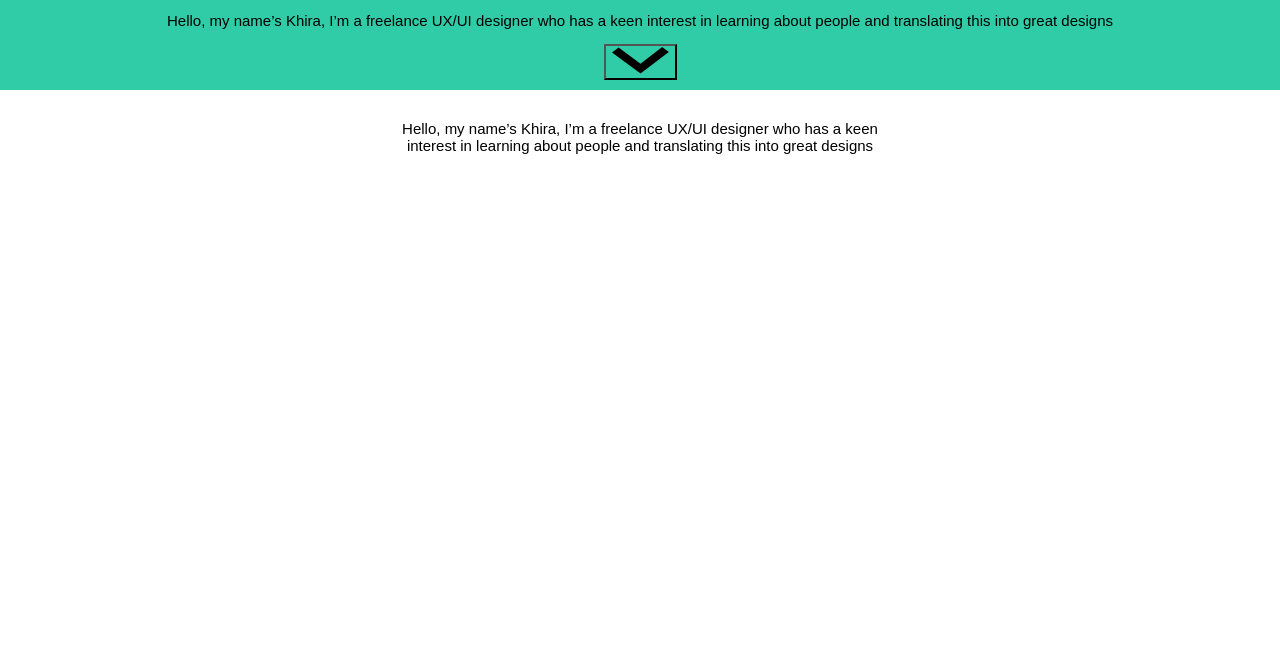
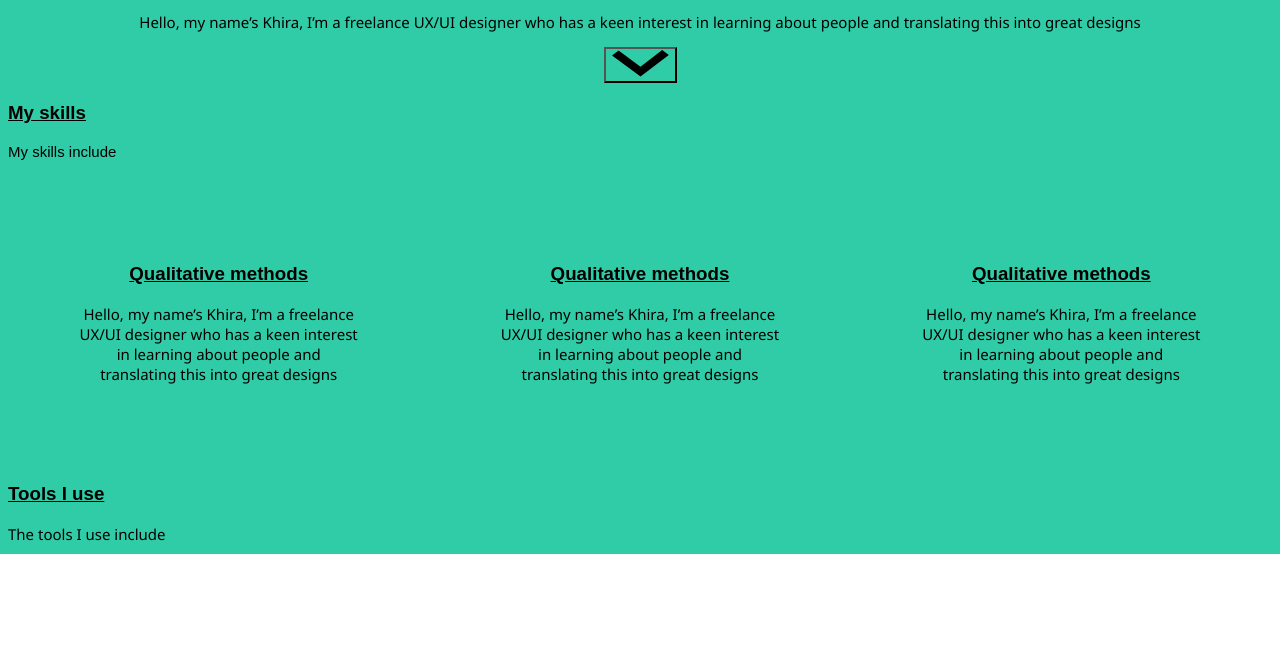
Before and after one commit to Khira3000/Khira3000-UX_UI_HW_17, a plain HTML site: page index.html in a window 1280 px wide. Shown: the part 150-799 px from the top of the page. Drawn offline with Linux system fonts and the light colour scheme; a script that the page names is missing; files whose address does not match are found by name.

Commit message:
Added cards

```diff
--- a/index.html
+++ b/index.html
@@ -24,9 +24,34 @@
         <h2> Freelance UX/UI Designer</h2>
         <p> Hello, my name’s Khira, I’m a freelance UX/UI designer who has a keen interest in learning about people
             and translating this into great designs </p>
-        <button> <svg xmlns="http://www.w3.org/2000/svg" width="57" height="27" viewBox="0 0 57 27" fill="none">
-            <path d="M28.4759 16.6327L50.1665 0.051748L56.8165 4.99463L28.5245 26.6219L0.0242894 5.43818L6.62577 0.391807L28.4759 16.6327Z" fill="black"/>
-            </svg>
+        <button>
+            <svg xmlns="http://www.w3.org/2000/svg" width="57" height="27" viewBox="0 0 57 27" fill="none">
+            <path d="M28.4759 16.6327L50.1665 0.051748L56.8165 4.99463L28.5245 26.6219L0.0242894 5.43818L6.62577 0.391807L28.4759 16.6327Z" fill="black"<div class="skills" ></svg></button>
+                <div class="skills">
+                    <h3> My skills </h3>
+                <p> My skills include </p>
+            </div>
+            <div class="boxes">
+            <div class="card">
+                <h3><b> Qualitative methods </b></h3>
+                 <p> Hello, my name’s Khira, I’m a freelance UX/UI designer who has a keen interest in learning about people
+                     and translating this into great designs </p>
+             </div>
+             <div class="card">
+                 <h3><b> Qualitative methods </b></h3>
+                  <p> Hello, my name’s Khira, I’m a freelance UX/UI designer who has a keen interest in learning about people
+                      and translating this into great designs </p>
+              </div>
+              <div class="card">
+                 <h3><b> Qualitative methods </b></h3>
+                  <p> Hello, my name’s Khira, I’m a freelance UX/UI designer who has a keen interest in learning about people
+                      and translating this into great designs </p>
+                    </div>
+              </div>
+              <div class="tools">
+                <h3> Tools I use </h3>
+            <p> The tools I use include </p>
+        </div>
     </header>
 
 
@@ -34,11 +59,8 @@
 
 
 
-    <section class="herolmg">
-        <div class="content">
-            <p> Hello, my name’s Khira, I’m a freelance UX/UI designer who has a keen interest in learning about people
-                and translating this into great designs </p>
-        </div>
+    <section>
+
     </section>
 
     <footer>
--- a/style.css
+++ b/style.css
@@ -39,6 +39,16 @@ padding: 0;
 outline: #30CCA7 solid 10px;
 }
 
+.boxes {
+  display: flex;
+  justify-content: space-between;
+  }
+
+.tools p {
+  text-align: left;
+}
+
+
 .content {
  max-width: 500px;
  margin: 0 auto;
@@ -47,6 +57,28 @@ outline: #30CCA7 solid 10px;
 section {
     height: 600px;
     padding: 25px;
+    display: flex;
+    justify-content: space-between;
+}
+
+.card {
+  width: 300px;
+  height: 150px;
+  padding: 50px;
+  margin: 20px;
+  text-align: center;
+  font-family: sans-serif;
+}
+
+.skills p {
+  text-align: left;
+  font-family: sans-serif;
+}
+
+h3 {
+  text-decoration: underline;
+  font-family: sans-serif;
+
 }
 
 h1 {
@@ -67,7 +99,7 @@ h2 { font-family: sans-serif;
 }
 
 p {
-    font-family: sans-serif;
+    font-family:'Segoe UI', Tahoma, Geneva, Verdana, sans-serif;
     font-size: 15px;
     text-align: center;
 }
@@ -78,6 +110,7 @@ button {
   margin-left: auto;
   margin-right: auto;
   }
+
 
   footer {
     background-color: #999595;
@@ -96,7 +129,6 @@ button {
 
    .contact-info {
     position:absolute;
-    margin-left: -3%;
-    left:50%;
-    bottom: -7%;
+    margin-left: auto;
+  margin-right: auto;
   }
```
